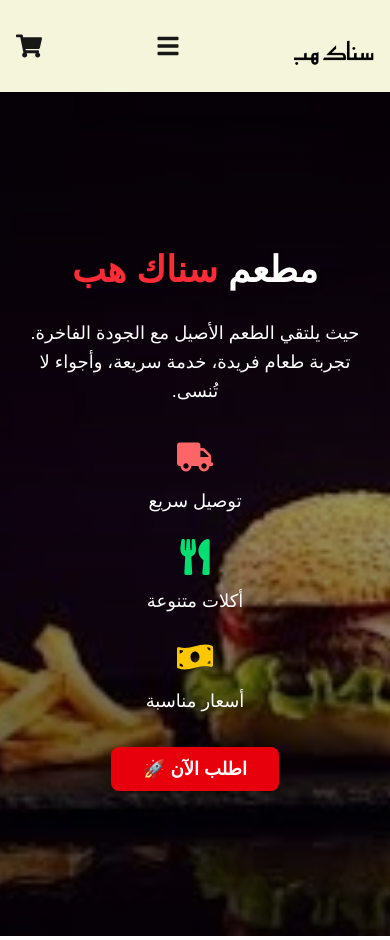
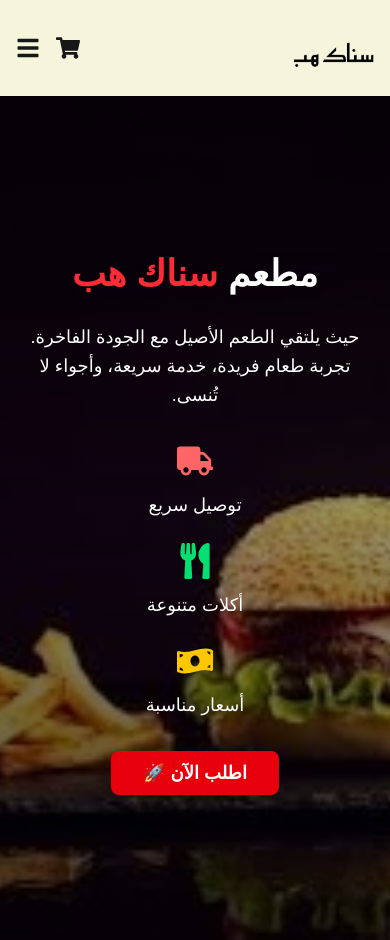
Before and after one commit to ashraf-sobhe/project, a Next.js app: page / in a window 390 px wide. Built offline with nearby package versions, Linux system fonts and the light colour scheme.

Commit message:
responsive header

```diff
--- a/src/app/components/header/Header.tsx
+++ b/src/app/components/header/Header.tsx
@@ -3,7 +3,7 @@
 import { useState } from "react";
 import { FaShoppingCart, FaBars, FaTimes } from "react-icons/fa";
 import Logo from "./Logo";
-import CartPopup from "../cart/CartPopup"; // استدعاء مكون السلة
+import CartPopup from "../cart/CartPopup";
 
 const NavbarLinks = [
   { name: "اتصل بنا", href: "/contact" },
@@ -13,18 +13,34 @@ const NavbarLinks = [
 ];
 
 const Header = () => {
-  const [cartCount, setCartCount] = useState(0); // عدد المنتجات في الهيدر
-  const [menuOpen, setMenuOpen] = useState(false); // قائمة الموبايل
-  const [cartOpen, setCartOpen] = useState(false); // فتح وغلق السلة
+  const [cartCount, setCartCount] = useState(0);
+  const [menuOpen, setMenuOpen] = useState(false);
+  const [cartOpen, setCartOpen] = useState(false);
 
   return (
     <header className="w-full bg-[#f5f5dc] shadow-md relative">
-      <div className="container mx-auto px-4 py-1.5 flex items-center justify-between">
+      {/* ديسكتوب: ترتيب عادي | موبايل: flex-row-reverse عشان اللوجو يفضل يمين */}
+      <div className="container mx-auto px-4 py-2 flex items-center justify-between md:flex-row flex-row-reverse">
 
-        {/* اليسار: أيقونة السلة + Popup */}
-        <div className="relative">
+        {/* يمين: اللوجو */}
+        <div className="flex-shrink-0">
+          <Logo />
+        </div>
+
+        {/* وسط: روابط التنقل (ديسكتوب فقط) */}
+        <nav className="hidden md:flex flex-1 justify-center space-x-6 font-medium text-gray-800">
+          {NavbarLinks.map((link) => (
+            <a key={link.name} href={link.href} className="hover:text-gray-600">
+              {link.name}
+            </a>
+          ))}
+        </nav>
+
+        {/* شمال: */}
+        <div className="flex items-center">
+          {/* أيقونة السلة - ديسكتوب */}
           <div
-            className="cursor-pointer"
+            className="relative cursor-pointer hidden md:block"
             onClick={() => setCartOpen(!cartOpen)}
           >
             <FaShoppingCart size={26} />
@@ -35,40 +51,40 @@ const Header = () => {
             )}
           </div>
 
-          {/* Popup السلة */}
-          {cartOpen && <CartPopup />}
-        </div>
+          {/* الهامبرجر + السلة - موبايل */}
+          <div className="flex md:hidden items-center space-x-4">
+            {/* الهامبرجر */}
+            <button onClick={() => setMenuOpen(!menuOpen)}>
+              {menuOpen ? <FaTimes size={24} /> : <FaBars size={24} />}
+            </button>
 
-        {/* الوسط: روابط التنقل (Desktop) */}
-        <nav className="hidden md:flex space-x-6 font-medium text-gray-800">
-          {NavbarLinks.map((link) => (
-            <a key={link.name} href={link.href} className="hover:text-gray-600">
-              {link.name}
-            </a>
-          ))}
-        </nav>
-
-        {/* أيقونة الهامبرجر للموبايل */}
-        <div className="md:hidden flex items-center space-x-4">
-          <button onClick={() => setMenuOpen(!menuOpen)}>
-            {menuOpen ? <FaTimes size={24} /> : <FaBars size={24} />}
-          </button>
-        </div>
-
-        {/* اليمين: اللوجو */}
-        <div className="flex items-center">
-          <Logo />
+            {/* السلة في الموبايل */}
+            <div
+              className="relative cursor-pointer"
+              onClick={() => setCartOpen(!cartOpen)}
+            >
+              <FaShoppingCart size={24} />
+              {cartCount > 0 && (
+                <span className="absolute -top-2 -right-2 bg-red-600 text-white text-xs font-bold px-2 py-0.5 rounded-full">
+                  {cartCount}
+                </span>
+              )}
+            </div>
+          </div>
         </div>
       </div>
 
-      {/* قائمة الموبايل المنسدلة */}
+      {/* Popup السلة */}
+      {cartOpen && <CartPopup />}
+
+      {/* قائمة الموبايل */}
       {menuOpen && (
         <div className="md:hidden bg-[#f5f5dc] px-4 pb-4 flex flex-col items-start">
           {NavbarLinks.map((link) => (
             <a
               key={link.name}
               href={link.href}
-              className="block py-2 font-medium text-gray-800 hover:text-gray-600 text-left"
+              className="block py-2 font-medium text-gray-800 hover:text-gray-600"
               onClick={() => setMenuOpen(false)}
             >
               {link.name}
```
